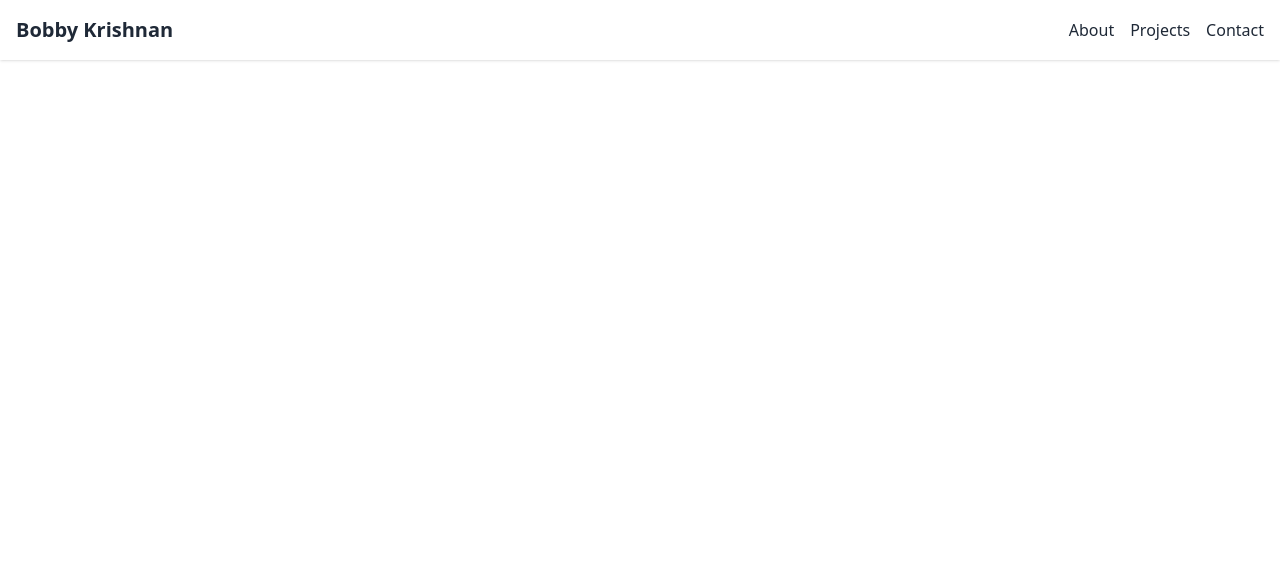
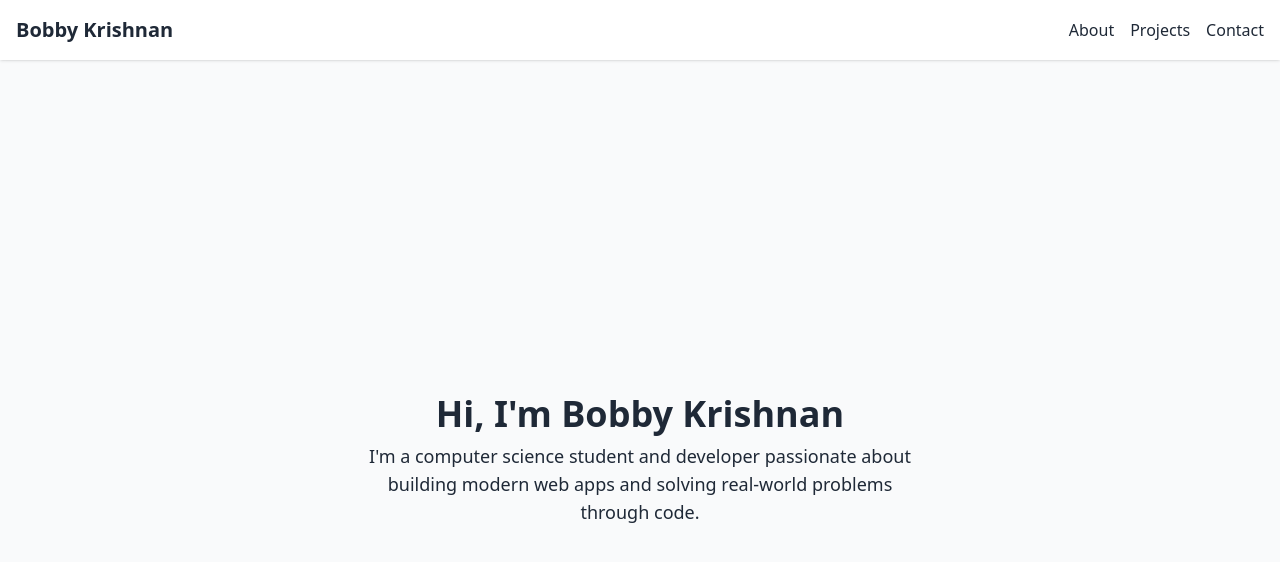
Before and after one commit to Bobby-Krishnan/Portfolio, a React (Create React App) app: page / in a window 1280 px wide. Shown: the top 562 px of the page. Built offline with nearby package versions, Linux system fonts and the light colour scheme.

Commit message:
hero section

```diff
--- a/src/App.js
+++ b/src/App.js
@@ -14,6 +14,14 @@ function App() {
           </div>
         </div>
       </nav>
+
+      {/* Hero Section change this later */}
+      <section className="min-h-screen flex flex-col justify-center items-center text-center px-4">
+        <h2 className="text-4xl font-bold mb-2">Hi, I'm Bobby Krishnan</h2>
+        <p className="text-lg max-w-xl">
+          I'm a computer science student and developer passionate about building modern web apps and solving real-world problems through code.
+        </p>
+      </section>
     </div>
   );
 }
```
